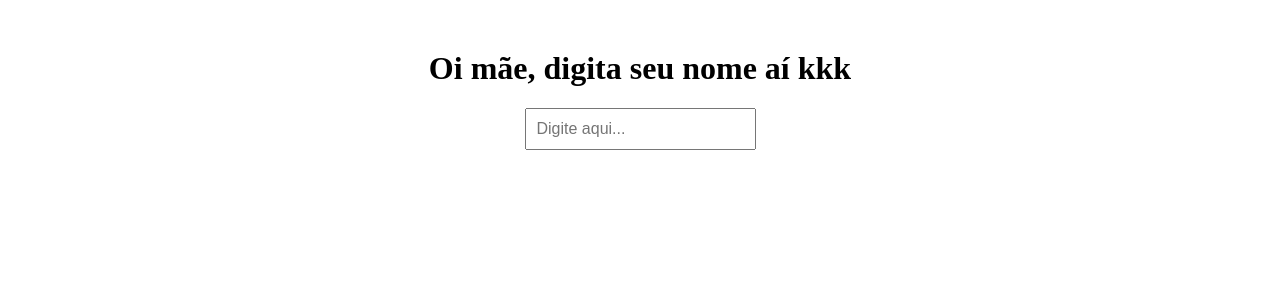
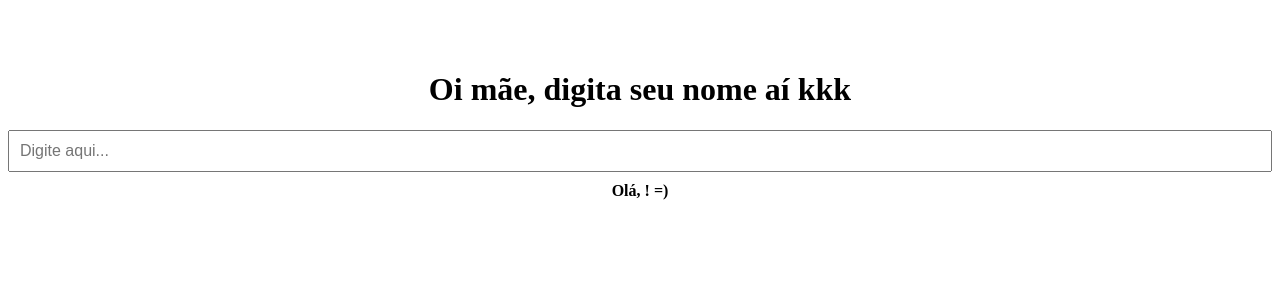
Before and after one commit to GabrielHenrique0/clone-tabnews, a Next.js app: page / in a window 1280 px wide. Shown: the top 300 px of the page. Built offline with nearby package versions, Linux system fonts and the light colour scheme.

Commit message:
ajustes finais

```diff
--- a/pages/index.js
+++ b/pages/index.js
@@ -4,7 +4,7 @@ function Home() {
     const [nome, setNome] = useState("");
 
     return (
-        <div style={{ textAlign: "center", marginTop: "50px" }}>
+        <div style={{ textAlign: "center", marginTop: "50px", display: "flex", flexDirection: "column" }}>
             <h1>Oi mãe, digita seu nome aí kkk</h1>
             <input
                 type="text"
@@ -13,7 +13,7 @@ function Home() {
                 onChange={(e) => setNome(e.target.value)}
                 style={{ padding: "10px", fontSize: "16px", marginBottom: "10px" }}
             />
-            <strong>{nome}</strong>
+            <strong>Olá, {nome}! =)</strong>
         </div>
     );
 }
```
